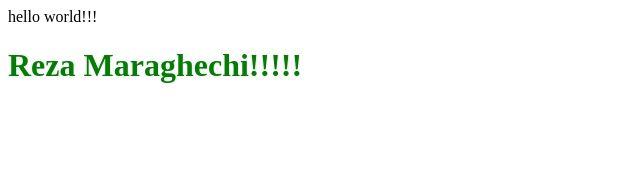
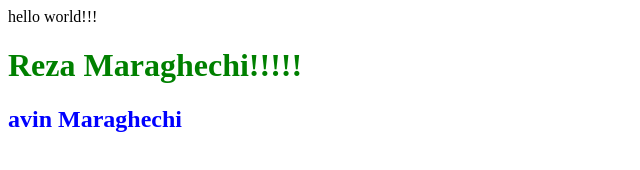
Before and after one commit to Reza216/cs50xiran, a plain HTML site: page index.html in a window 1280 px wide. Shown: the whole page, without its empty margins (0-640 px from the left). Drawn offline with Linux system fonts and the light colour scheme.

Commit message:
add name

```diff
--- a/index.html
+++ b/index.html
@@ -10,5 +10,6 @@
     hello world!!!
 
     <h1 style="color:green;">Reza Maraghechi!!!!!</h1>
+    <h2 style="color: blue;">avin Maraghechi</h2>
 </body>
 </html>
```
